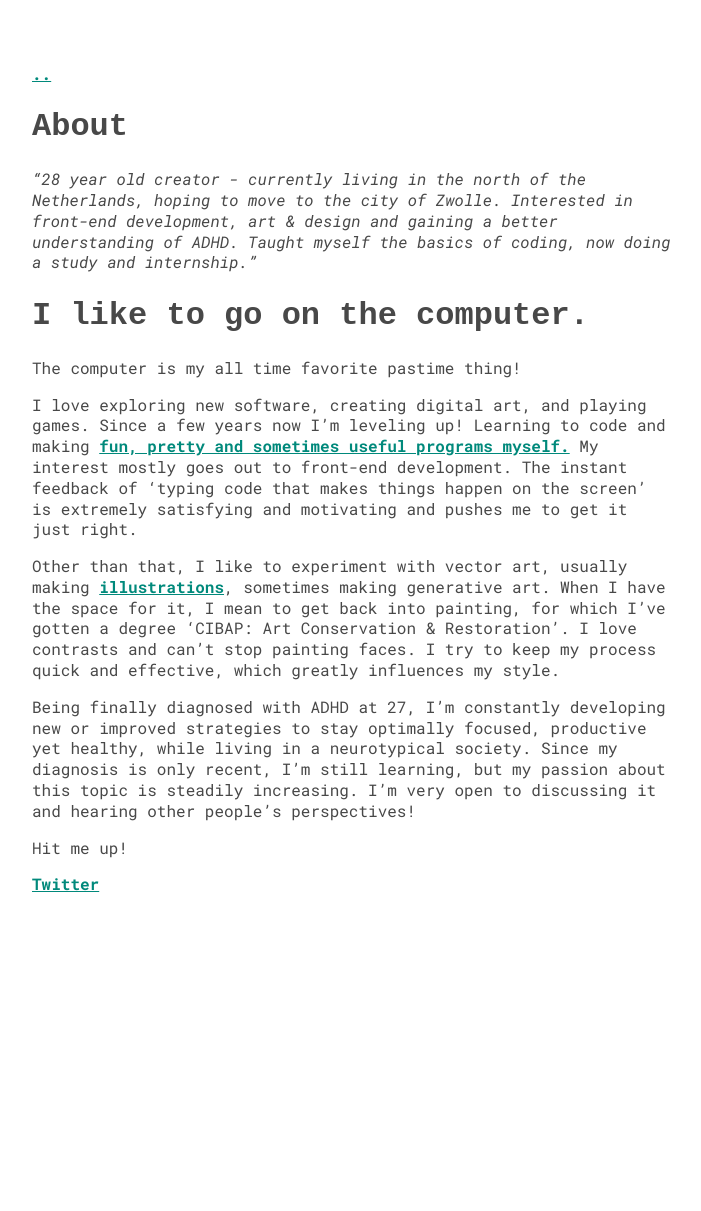
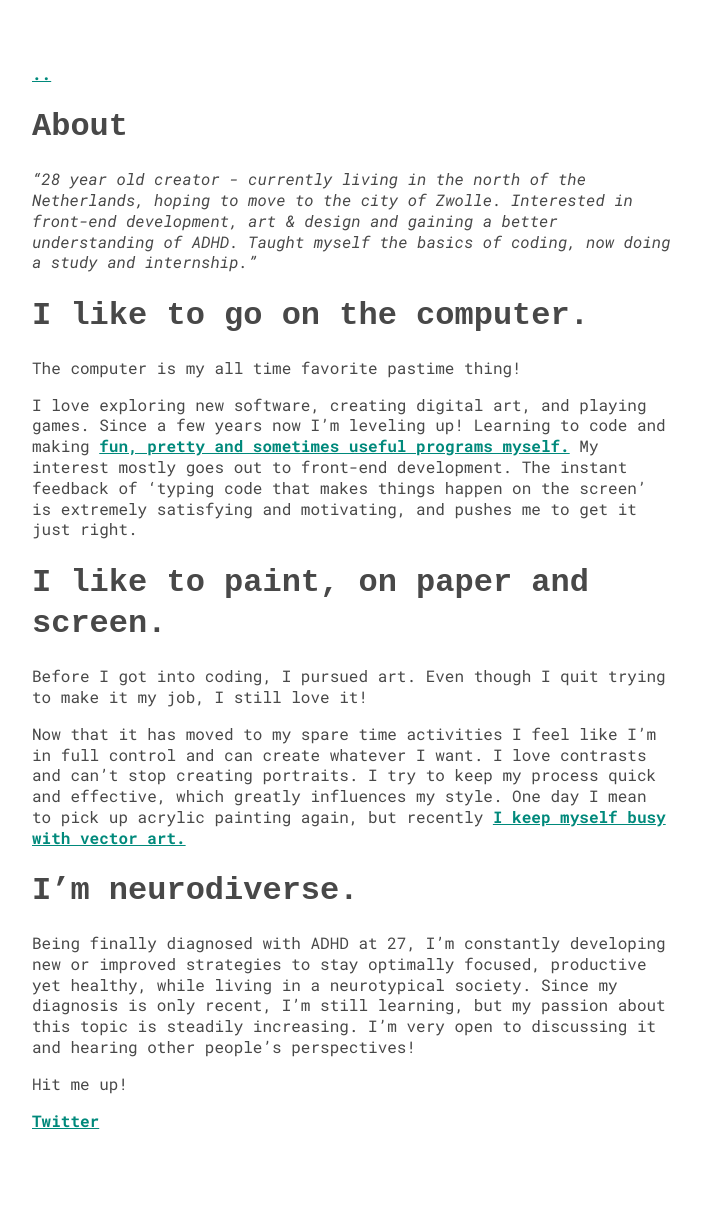
Before and after one commit to Kompjoeter/archived-blog, a Jekyll site: the page built from about.md, in a window 1280 px wide. Shown: the whole page, without its empty margins (288-989 px from the left). Built offline with Jekyll 4.4.1, drawn with Linux system fonts in a browser that asks for light colours; before the commit the page ends 975 px from its top, so only the background shows below that.

Commit message:
Updated about

```diff
--- a/about.md
+++ b/about.md
@@ -7,9 +7,15 @@ title: About
 # I like to go on the computer.
 The computer is my all time favorite pastime thing!
 
-I love exploring new software, creating digital art, and playing games. Since a few years now I'm leveling up! Learning to code and making [fun, pretty and sometimes useful programs myself.](https://github.com/Kompjoeter) My interest mostly goes out to front-end development. The instant feedback of 'typing code that makes things happen on the screen' is extremely satisfying and motivating and pushes me to get it just right.
+I love exploring new software, creating digital art, and playing games. Since a few years now I'm leveling up! Learning to code and making [fun, pretty and sometimes useful programs myself.](https://github.com/Kompjoeter) My interest mostly goes out to front-end development. The instant feedback of 'typing code that makes things happen on the screen' is extremely satisfying and motivating, and pushes me to get it just right.
 
-Other than that, I like to experiment with vector art, usually making [illustrations](https://www.artstation.com/paniekjonk), sometimes making generative art. When I have the space for it, I mean to get back into painting, for which I've gotten a degree 'CIBAP: Art Conservation & Restoration'. I love contrasts and can't stop painting faces. I try to keep my process quick and effective, which greatly influences my style.
+# I like to paint, on paper and screen.
+
+Before I got into coding, I pursued art. Even though I quit trying to make it my job, I still love it!
+
+Now that it has moved to my spare time activities I feel like I'm in full control and can create whatever I want. I love contrasts and can't stop creating portraits. I try to keep my process quick and effective, which greatly influences my style. One day I mean to pick up acrylic painting again, but recently [I keep myself busy with vector art.](https://www.artstation.com/paniekjonk)
+
+# I'm neurodiverse.
 
 Being finally diagnosed with ADHD at 27, I'm constantly developing new or improved strategies to stay optimally focused, productive yet healthy, while living in a neurotypical society. Since my diagnosis is only recent, I'm still learning, but my passion about this topic is steadily increasing. I'm very open to discussing it and hearing other people's perspectives!
 
```
